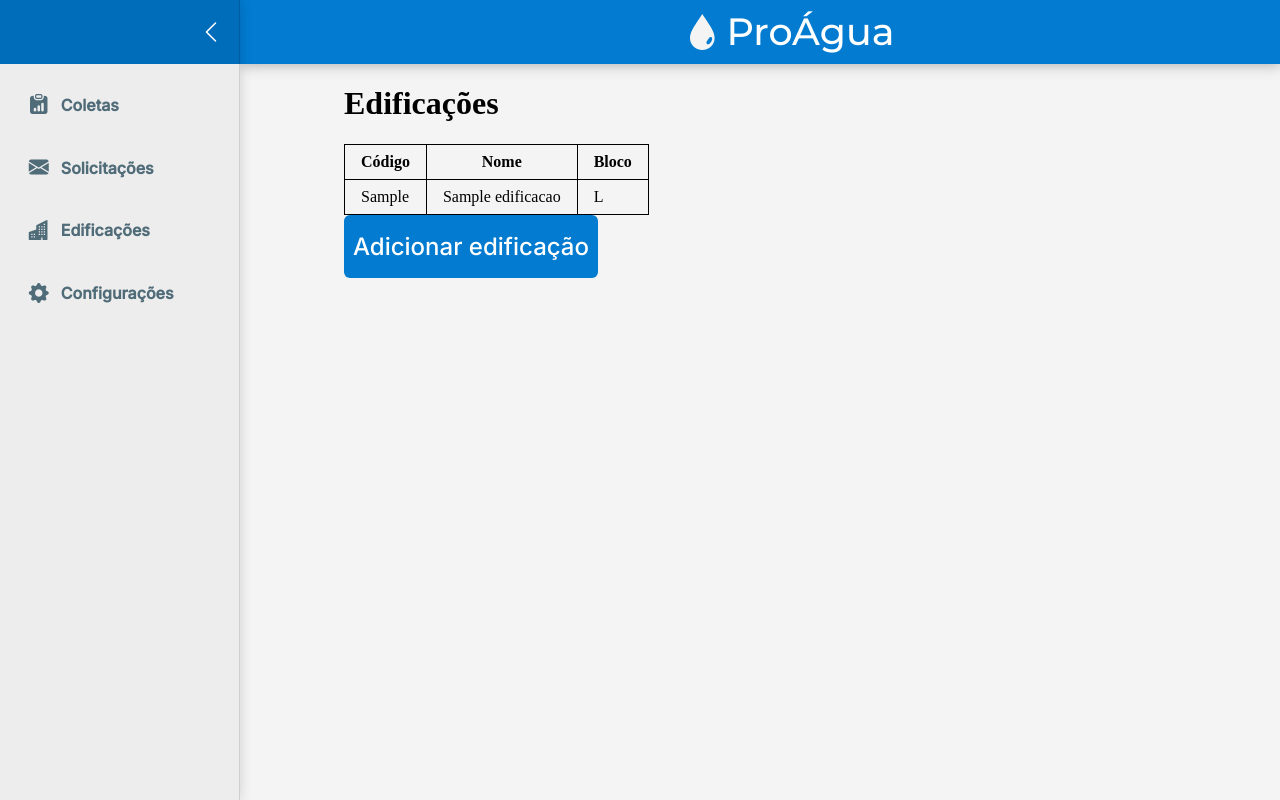
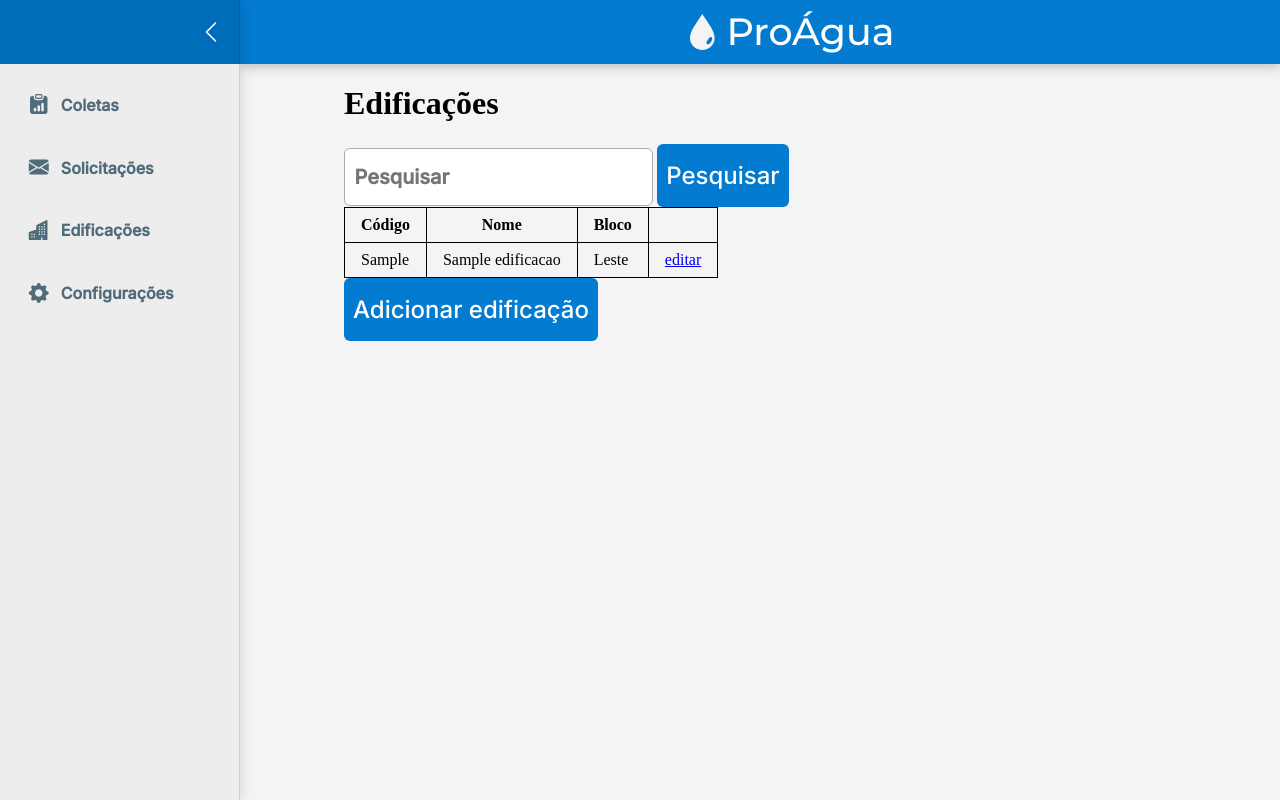
Before and after one commit to vynijales/ProAgua-backend-test, a Django app: page /edificacoes/ in a window 1280 px wide. Run offline with Django 4.2, Linux system fonts and the light colour scheme; a user stored in the database is signed in; tables that the repository leaves empty hold one stand-in row (values such as "Sample post").

Commit message:
feat: criar barra de pesquisa de edificações (pág. edificações)

```diff
--- a/proagua/templates/privado/edificacoes.html
+++ b/proagua/templates/privado/edificacoes.html
@@ -3,6 +3,12 @@
 
 {% block content %}
 <h1>Edificações</h1>
+
+<form method="get">
+    <input type="text" name="q" placeholder="Pesquisar" />
+    <input type="submit" value="Pesquisar">
+</form>
+
 <table>
     <tr>
         <th>Código</th>
@@ -13,10 +19,11 @@
     <tr>
         <td>{{ edificacao.codigo }}</td>
         <td>{{ edificacao.nome }}</td>
-            <td>{{ edificacao.bloco }}</td>
+        <td>{{ edificacao.get_bloco_display | capfirst }}</td>
+        <td><a href="#{{ edificacao.codigo }}">editar</a></td>
     </tr>
     {% endfor %}
 </table>
-<button onclick="window.location.href = '{% url 'criar_edificacao' %}'">Adicionar edificação</button>
+<button onclick="window.location.href = `{% url 'criar_edificacao' %}`">Adicionar edificação</button>
 
 {% endblock %}
--- a/proagua/views.py
+++ b/proagua/views.py
@@ -5,7 +5,7 @@ from django.shortcuts import (
 )
 from django.contrib.auth.models import User
 from django.contrib.auth.decorators import login_required
-from django.db.models import Count
+from django.db.models import Count, Q
 from django.forms import ChoiceField
 
 from .models import (
@@ -165,8 +165,16 @@ def configuracoes(request):
 
 @login_required
 def edificacoes(request):
+    search = request.GET.get("q")
+    if search:
+        edificacoes = Edificacao.objects.filter(
+            Q(nome__contains=search) | Q(codigo__contains=search)
+        )
+    else:
+        edificacoes = Edificacao.objects.all()
+
     context = {
-        'edificacoes': Edificacao.objects.all()
+        'edificacoes': edificacoes
     }
 
     return render(
```
Lines whose indentation alone changed are shown as unchanged.
